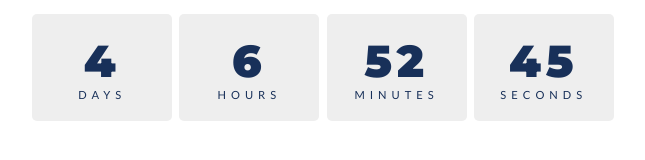
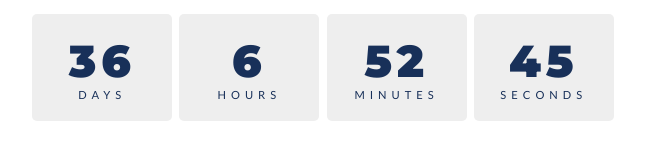
Before and after one commit to jyshin1120/notion, a plain HTML site: page index.html in a window 1280 px wide. Shown: the whole page, without its empty margins (317-962 px from the left). Drawn offline with Linux system fonts and the light colour scheme.

Commit message:
Update index.html

```diff
--- a/index.html
+++ b/index.html
@@ -59,7 +59,7 @@ body{
 </body>
 <script>
     const year = new Date().getFullYear();
-const myDate = new Date('July 30, 2023 18:00:00');
+const myDate = new Date('August 31, 2023 18:00:00');
 console.log(myDate);
 
 // countdown
```
